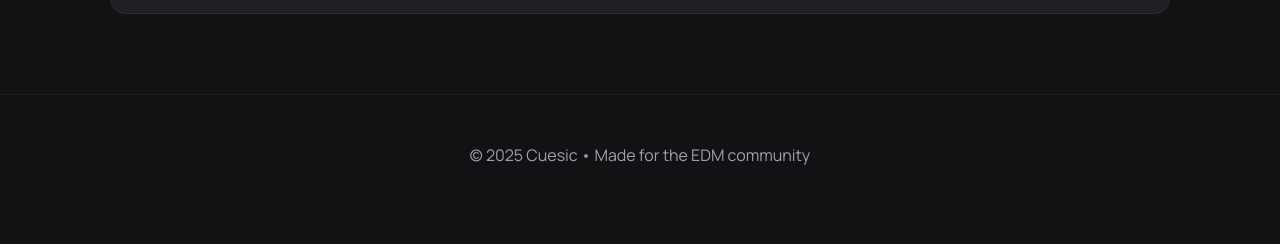
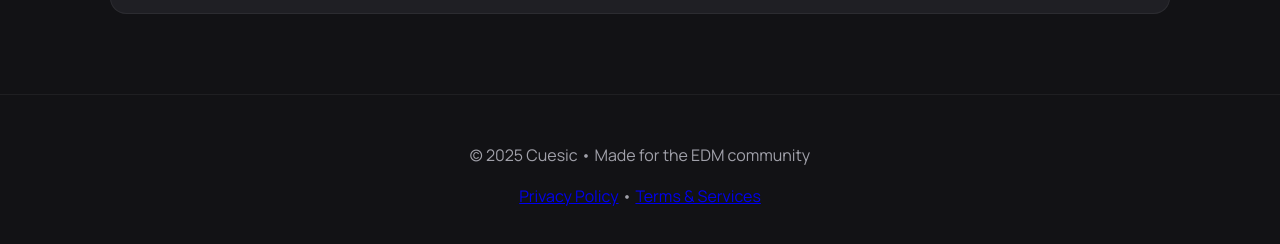
Before and after one commit to cuesic/cuesic-site, a plain HTML site: page index.html in a window 1280 px wide. Shown: the part 2610-2854 px from the top of the page. Before the commit the page ends 2826 px from the top, so only its background shows below. Drawn offline with Linux system fonts and the light colour scheme; no server answers; a script that the page names is missing.

Commit message:
adding terms and privacy to index.html

```diff
--- a/index.html
+++ b/index.html
@@ -129,6 +129,7 @@
 
   <footer class="site-footer">
     <p>© <span id="year"></span> Cuesic • Made for the EDM community</p>
+    <p class="footer-links"><a href="privacy.html">Privacy Policy</a> • <a href="terms.html">Terms &amp; Services</a></p>
   </footer>
 
   <!-- Event details modal -->
```
